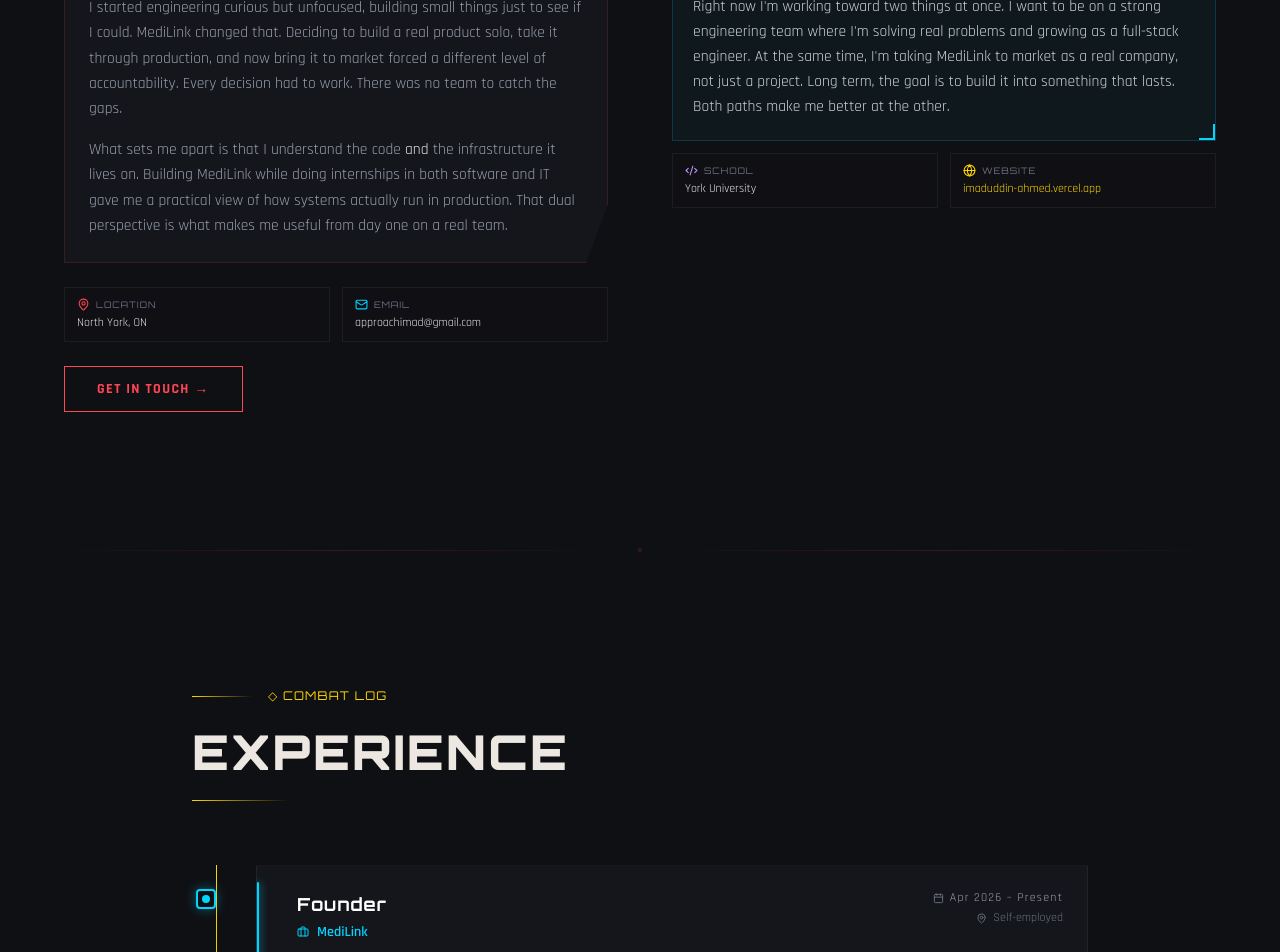
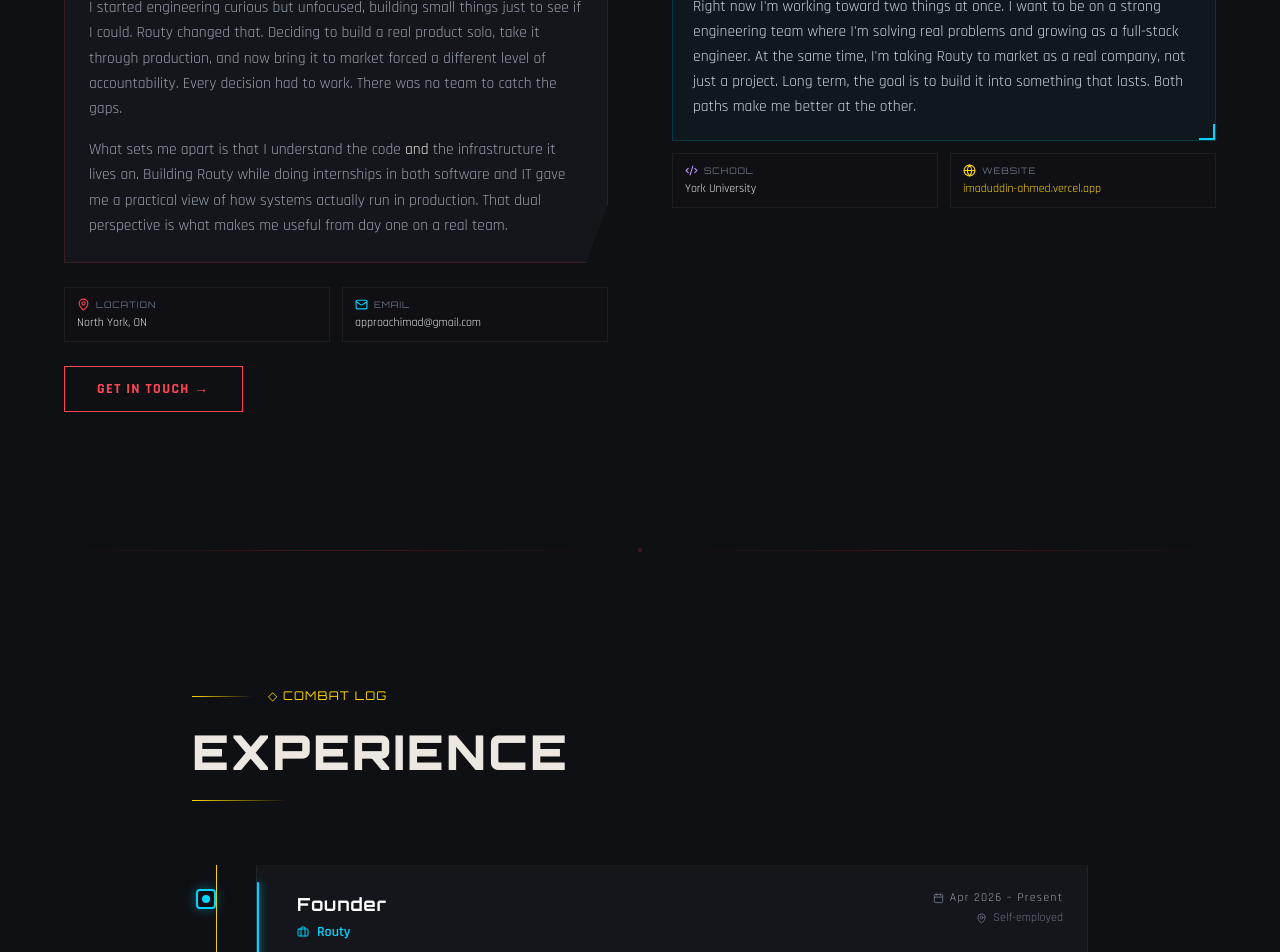
Before and after one commit to ImadCreates/my-portfolio, a React (Vite) app: page / in a window 1280 px wide. Shown: the part 1600-2552 px from the top of the page. Built offline with nearby package versions, Linux system fonts and the light colour scheme.

Commit message:
Rebrand MediLink to Routy across portfolio

```diff
--- a/src/components/AboutSection.jsx
+++ b/src/components/AboutSection.jsx
@@ -31,7 +31,7 @@ const phraseTargets = [
   {
     id: 'projects',
     color: '#00d4ff',
-    text: 'building MediLink',
+    text: 'building Routy',
   },
   {
     id: 'skills',
@@ -316,7 +316,7 @@ export default function AboutSection({ onOpenContact, heroSpinActive = false })
                   animate={mergeActive ? { color: '#00d4ff', textShadow: '0 0 12px rgba(0,212,255,0.55)' } : { color: '#cbd5e1', textShadow: '0 0 0 rgba(0,212,255,0)' }}
                   transition={{ duration: 0.35, delay: 0.12 }}
                 >
-                  building MediLink
+                  building Routy
                 </motion.span>
                 , a dispatch and field coordination platform I shipped solo across React, Flutter, and Spring Boot.
                 I work across{' '}
@@ -360,14 +360,14 @@ export default function AboutSection({ onOpenContact, heroSpinActive = false })
 
               <p className="font-rajdhani text-gray-400 leading-relaxed mb-4" style={{ fontSize: '0.97rem' }}>
                 I started engineering curious but unfocused, building small things just to see if I could.
-                MediLink changed that. Deciding to build a real product solo, take it through production,
+                Routy changed that. Deciding to build a real product solo, take it through production,
                 and now bring it to market forced a different level of accountability. Every decision had
                 to work. There was no team to catch the gaps.
               </p>
 
               <p className="font-rajdhani text-gray-400 leading-relaxed" style={{ fontSize: '0.97rem' }}>
                 What sets me apart is that I understand the code <span style={{ color: '#ece8e1' }}>and</span> the
-                infrastructure it lives on. Building MediLink while doing internships in both software and IT
+                infrastructure it lives on. Building Routy while doing internships in both software and IT
                 gave me a practical view of how systems actually run in production. That dual perspective is
                 what makes me useful from day one on a real team.
               </p>
@@ -520,7 +520,7 @@ export default function AboutSection({ onOpenContact, heroSpinActive = false })
                 <p className="font-rajdhani text-gray-300 leading-relaxed" style={{ fontSize: '0.97rem' }}>
                   Right now I&apos;m working toward two things at once. I want to be on a strong
                   engineering team where I&apos;m solving real problems and growing as a full-stack
-                  engineer. At the same time, I&apos;m taking MediLink to market as a real company,
+                  engineer. At the same time, I&apos;m taking Routy to market as a real company,
                   not just a project. Long term, the goal is to build it into something that lasts.
                   Both paths make me better at the other.
                 </p>
--- a/src/components/AgentCard.jsx
+++ b/src/components/AgentCard.jsx
@@ -55,7 +55,7 @@ const cardConfig = {
       <div className="absolute inset-0 flex items-center justify-center overflow-hidden">
         <div className="relative w-full h-full flex flex-col gap-2 p-5 pt-8">
           {[
-            { name: 'MEDILINK', tags: ['Flutter', 'React', 'Spring Boot'], active: true },
+            { name: 'ROUTY', tags: ['Flutter', 'React', 'Spring Boot'], active: true },
             { name: 'VALORANT PORTFOLIO', tags: ['React', 'Vite', 'Framer'], active: true },
           ].map((proj, i) => (
             <div
@@ -134,7 +134,7 @@ const cardConfig = {
         <div className="relative w-full flex flex-col gap-3">
           <div className="absolute left-2 top-3 bottom-3 w-px bg-yellow-500/20" />
           {[
-            { role: 'Founder', company: 'MediLink', year: '2026' },
+            { role: 'Founder', company: 'Routy', year: '2026' },
             { role: 'SWE Intern', company: 'Superstars', year: '2026' },
             { role: 'SWE Intern', company: 'CETMATRIX', year: '2025' },
             { role: 'IT Infra Intern', company: 'CARE Hospitals', year: '2025' },
--- a/src/data/portfolioData.js
+++ b/src/data/portfolioData.js
@@ -2,7 +2,7 @@ export const personalInfo = {
   name: "Imaduddin Ahmed",
   title: "Full-Stack Software Engineer",
   tagline: "Engineer by passion, builder by nature.",
-  bio: `I'm a founder building MediLink, a real-time dispatch and field coordination platform
+  bio: `I'm a founder building Routy, a real-time dispatch and field coordination platform
   currently live in production. I'm also a 4th-year Software Engineering student at York University
   and a Full-Stack Developer working across Java (Spring Boot), React, and Flutter. Three internships
   have shaped how I think about shipping code: full-stack mobile at Cetmatrix, healthcare IT
@@ -72,7 +72,7 @@ export const skillTags = [
 
 export const projects = [
   {
-    title: "MediLink",
+    title: "Routy",
     subtitle: "Real-Time Dispatch Platform",
     period: "Feb 2026 – Present",
     status: "Active",
@@ -82,8 +82,8 @@ export const projects = [
       "A real-time dispatch and field coordination platform built across a React dispatcher dashboard, Flutter responder app, and Spring Boot backend. Dispatchers assign the nearest available worker by GPS distance, workers receive targeted push notifications and navigate to the job, and status updates flow back to the dashboard in real time. An optional DE10-Lite FPGA hardware layer handles UART communication, a 4-state FSM, VGA display output, and a buzzer alarm for environments requiring physical alert systems.",
     techStack: ["Flutter", "React", "Spring Boot", "Firebase", "Firestore", "FCM", "Leaflet", "Real-time DB"],
     highlights: ["Active project", "Mobile + Web + Hardware", "Real-time sync", "GPS distance routing"],
-    github: "https://github.com/ImadCreates/Medilink",
-    live: "https://medilink-technologies.vercel.app/",
+    github: "https://github.com/ImadCreates/Routy",
+    live: "https://routy.ca",
     demos: [
       {
         url: "https://www.youtube.com/embed/ykPL2PVdLWw",
@@ -117,11 +117,11 @@ export const projects = [
 export const experience = [
   {
     role: "Founder",
-    company: "MediLink",
+    company: "Routy",
     period: "Apr 2026 – Present",
     location: "Self-employed",
     description:
-      "Building MediLink, a dispatch and field coordination platform for any team that moves people to locations. Dispatchers assign the nearest available worker to any job from a live web dashboard. Workers receive the assignment on their phone, accept, navigate, and mark it done. Built the full system solo across React, Flutter, Spring Boot, and Firebase. Currently live at medilink-technologies.vercel.app and being taken to market.",
+      "Building Routy, a dispatch and field coordination platform for any team that moves people to locations. Dispatchers assign the nearest available worker to any job from a live web dashboard. Workers receive the assignment on their phone, accept, navigate, and mark it done. Built the full system solo across React, Flutter, Spring Boot, and Firebase. Currently live at routy.ca and being taken to market.",
     achievements: [
       "Built the full dispatcher dashboard in React with live Firestore listeners, a Leaflet map, haversine distance ranking, and a two-step dispatch modal",
       "Built the Flutter responder app on Android with GPS tracking, FCM push notifications targeted by UID, and a full alert lifecycle",
@@ -190,7 +190,7 @@ export const education = [
     highlights: [
       "Relevant Courses: Advanced OOP, Data Structures & Algorithms, Building E-Commerce Systems, Digital Systems Engineering",
       "Completed internships in software engineering and IT infrastructure across CETMATRIX and Care Hospitals",
-      "Currently building MediLink, a live dispatch and field coordination platform being taken to market",
+      "Currently building Routy, a live dispatch and field coordination platform being taken to market",
       "Actively seeking new-grad and junior engineering roles",
     ],
     color: "#39ff88",
--- a/src/myPortfolio/components/About.jsx
+++ b/src/myPortfolio/components/About.jsx
@@ -29,7 +29,7 @@ export default function About() {
               <span className="gradient-text">builder by nature</span>
             </h2>
             <p style={{ color: "var(--muted)", lineHeight: 1.85, fontSize: "0.95rem", marginBottom: "1.25rem" }}>
-              The clearest measure of where I am right now is building MediLink,
+              The clearest measure of where I am right now is building Routy,
               a real-time dispatch and field coordination platform I designed and
               shipped solo across React, Flutter, and Spring Boot. I&apos;m also
               a Full-Stack Developer and 4th-year Software Engineering student at
@@ -46,7 +46,7 @@ export default function About() {
             <p style={{ color: "var(--muted)", lineHeight: 1.85, fontSize: "0.95rem" }}>
               I&apos;m looking to join an engineering team where I can contribute
               immediately and grow into a technical lead role over time. At the
-              same time, I&apos;m taking MediLink to market as a real company.
+              same time, I&apos;m taking Routy to market as a real company.
               Both goals push me in the same direction.
             </p>
 
--- a/src/myPortfolio/components/Experience.jsx
+++ b/src/myPortfolio/components/Experience.jsx
@@ -1,7 +1,7 @@
 const experiences = [
   {
     role: "Founder",
-    company: "MediLink",
+    company: "Routy",
     period: "Apr 2026 – Present",
     type: "Self-employed",
     tags: ["React", "Flutter", "Spring Boot", "Firebase", "FCM", "Leaflet", "Railway"],
--- a/src/myPortfolio/components/Hero.jsx
+++ b/src/myPortfolio/components/Hero.jsx
@@ -216,7 +216,7 @@ export default function Hero() {
                   <span className="c-bracket">{"}"}</span>
                 </div>
                 <div style={{ marginTop: "0.75rem" }}>
-                  <span className="c-comment">// Currently building PrimeBid & MediLink</span>
+                  <span className="c-comment">// Currently building PrimeBid & Routy</span>
                 </div>
               </div>
             </div>
--- a/src/myPortfolio/components/Projects.jsx
+++ b/src/myPortfolio/components/Projects.jsx
@@ -1,15 +1,15 @@
 const projects = [
   {
     number: "01",
-    name: "MediLink",
+    name: "Routy",
     subtitle: "Real-Time Dispatch Platform",
     status: "Active",
     period: "Apr 2026 – Present",
     description:
       "A real-time dispatch and field coordination platform built across a React dispatcher dashboard, Flutter responder app, and Spring Boot backend. Dispatchers assign the nearest available worker by GPS distance, workers receive targeted push notifications and navigate to the job, and status updates flow back to the dashboard in real time. An optional DE10-Lite FPGA hardware layer handles UART communication, a 4-state FSM, VGA display output, and a buzzer alarm for environments requiring physical alert systems.",
     tags: ["Flutter", "React", "Spring Boot", "Firebase", "Firestore", "FCM", "Real-time DB"],
-    github: "https://github.com/ImadCreates/Medilink",
-    live: "https://medilink-technologies.vercel.app/",
+    github: "https://github.com/ImadCreates/Routy",
+    live: "https://routy.ca",
   },
   {
     number: "02",
```
Also changed, not shown: 1 other file (tests, documents, lock files or other folders).
